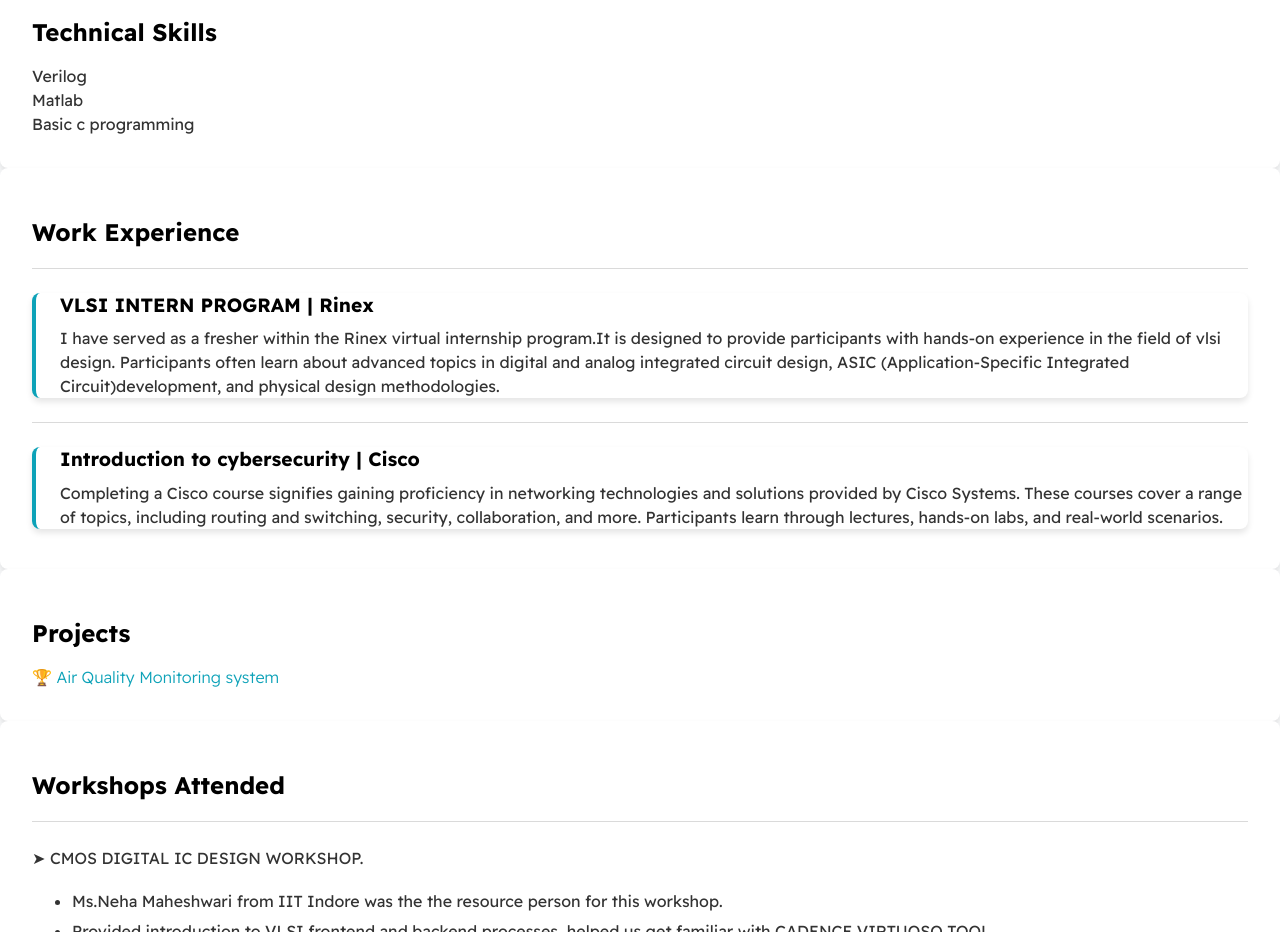
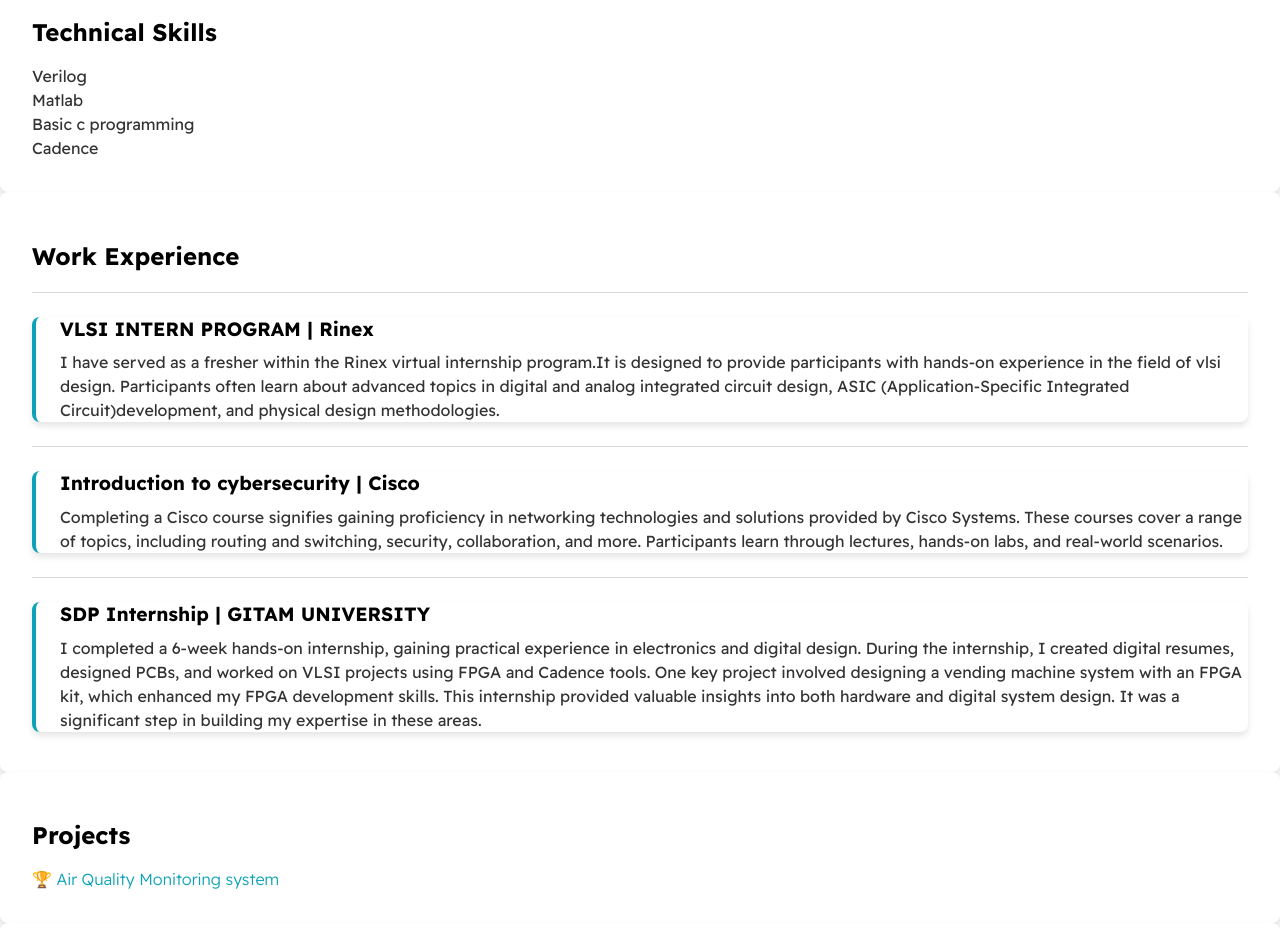
Before and after one commit to Indumathi314/resume_website, a plain HTML site: page index.html in a window 1280 px wide. Shown: the part 480-1412 px from the top of the page. Drawn offline with Linux system fonts and the light colour scheme.

Commit message:
First commit for tut

```diff
--- a/index.html
+++ b/index.html
@@ -39,6 +39,7 @@
                 <div class="card--techstack"><span>Verilog</span></div>
                 <div class="card--techstack"><span>Matlab</span></div>
                 <div class="card--techstack"><span>Basic c programming</span></div>
+                <div class="card--techstack"><span>Cadence</span></div>
             </div>
         </section>
         <section id="work-experience-wrapper" class="section--page">
@@ -65,6 +66,12 @@
                     range of topics, including routing and switching, security, collaboration, and
                     more. Participants learn through lectures, hands-on labs, and real-world
                     scenarios.</p>
+            </div>
+            <div class="line-break"></div>
+
+            <div class="card--work-experience">
+                <strong>SDP Internship | GITAM UNIVERSITY</strong>
+                <p>I completed a 6-week hands-on internship, gaining practical experience in electronics and digital design. During the internship, I created digital resumes, designed PCBs, and worked on VLSI projects using FPGA and Cadence tools. One key project involved designing a vending machine system with an FPGA kit, which enhanced my FPGA development skills. This internship provided valuable insights into both hardware and digital system design. It was a significant step in building my expertise in these areas.</p>
             </div>
         </section>
         <section class="section--page">
```
